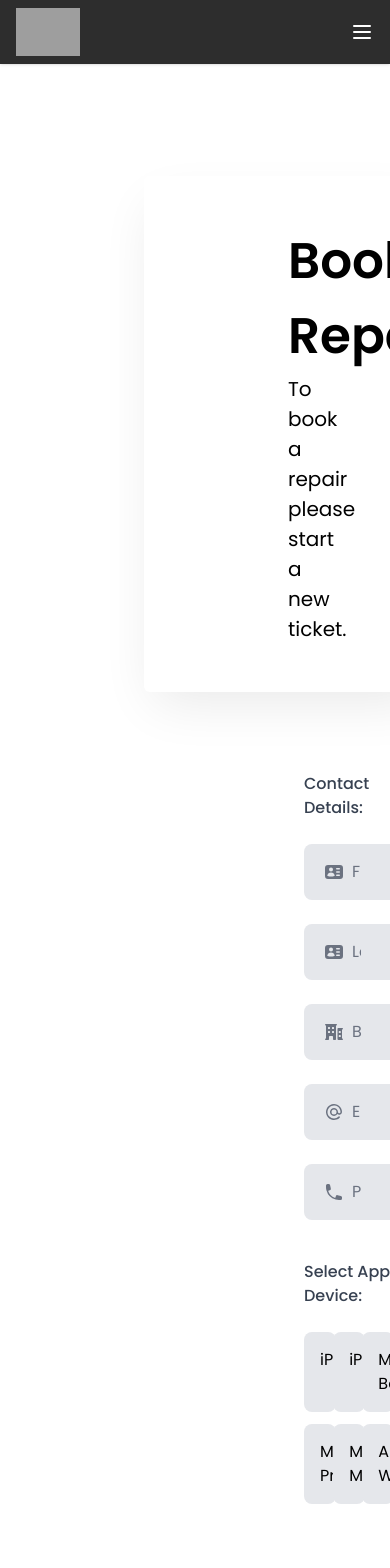
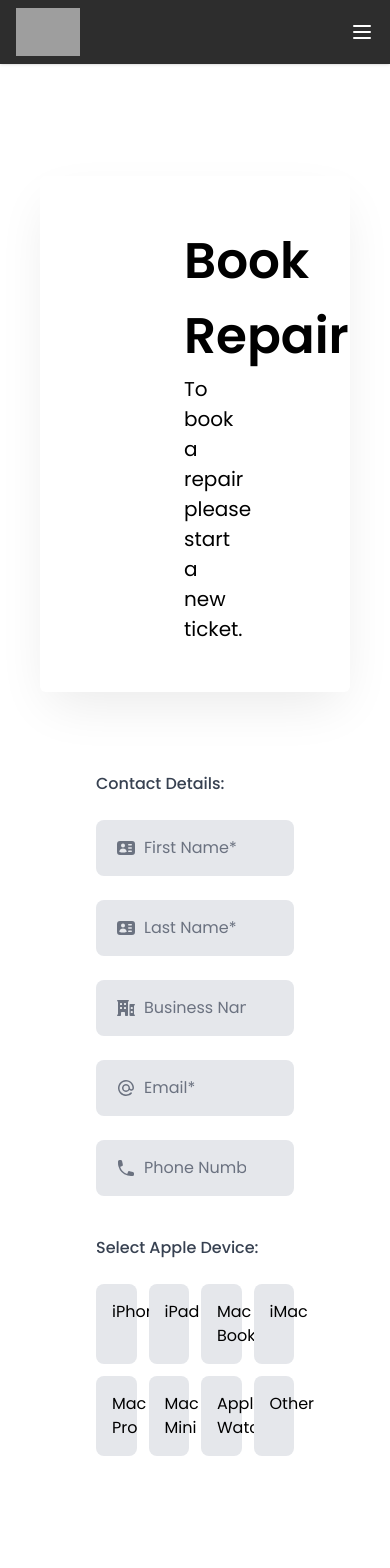
Before and after one commit to alfie-gr/the-it-store-v2, a React (Vite) app: page /bookRepair in a window 390 px wide. Shown: the top 1568 px of the page. Built offline with nearby package versions, Linux system fonts and the light colour scheme; grey boxes are pictures that could not be loaded.

Commit message:
Optimized layout for mobile view

```diff
--- a/src/pages/BookRepair.jsx
+++ b/src/pages/BookRepair.jsx
@@ -14,7 +14,7 @@ export default function BookRepair() {
             <section className='relative flex flex-col justify-between  rounded-md overflow-hidden'>
 
 
-                <div className='relative flex flex-col justify-between py-12 px-36  shadow-[0_20px_50px_-10px_rgba(0,0,0,0.09)]  rounded-md overflow-hidden' >
+                <div className='relative flex flex-col justify-between py-12  px-10 md:px-36  shadow-[0_20px_50px_-10px_rgba(0,0,0,0.09)]  rounded-md overflow-hidden' >
                     {/* Heading */}
                     <div className='relative flex flex-col justify-between py-12 px-36  shadow-[0_20px_50px_-10px_rgba(0,0,0,0.09)]  rounded-md overflow-hidden'>
                         <h1 className="font-semibold font-poppins text-[50px] text-[#000000] ">Book Repair </h1>
@@ -26,7 +26,7 @@ export default function BookRepair() {
 
 
                     {/* Form */}
-                    <div className='flex items-start justify-start mt-20 mx-36 '>
+                    <div className='flex items-start justify-start mt-20 mx-10 md:mx-36 '>
                         <BookRepairForm></BookRepairForm>
                     </div>
                 </div>
```
